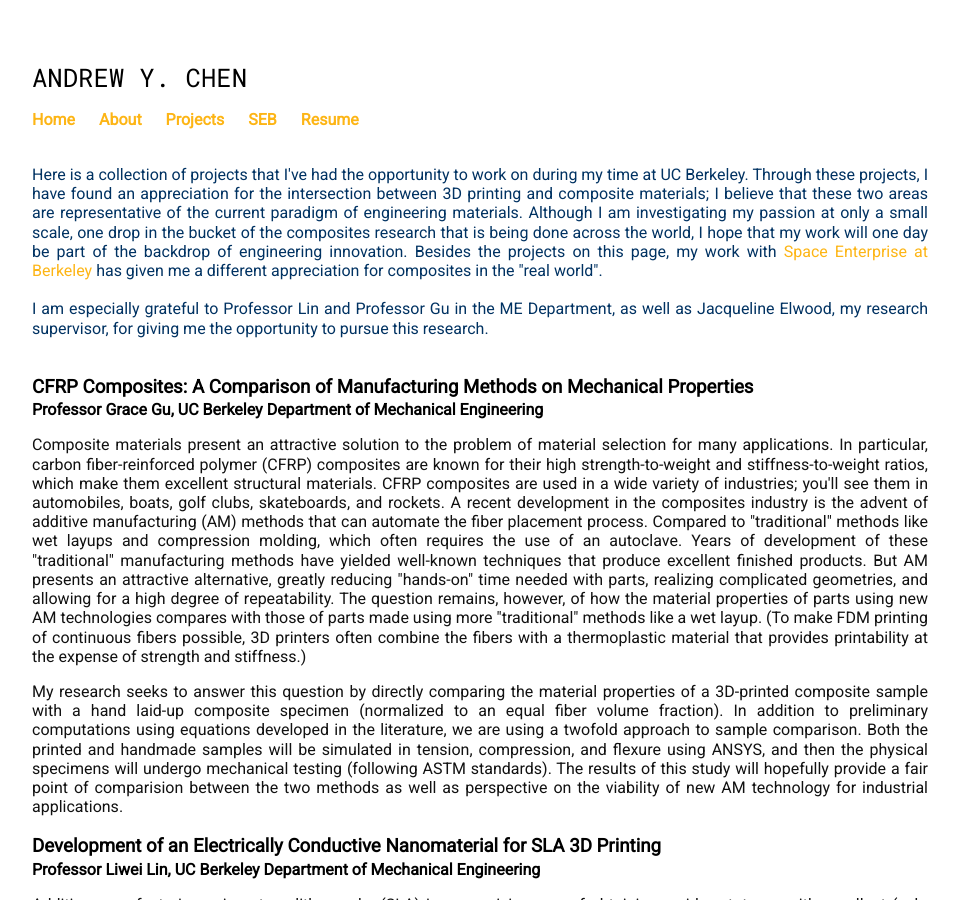
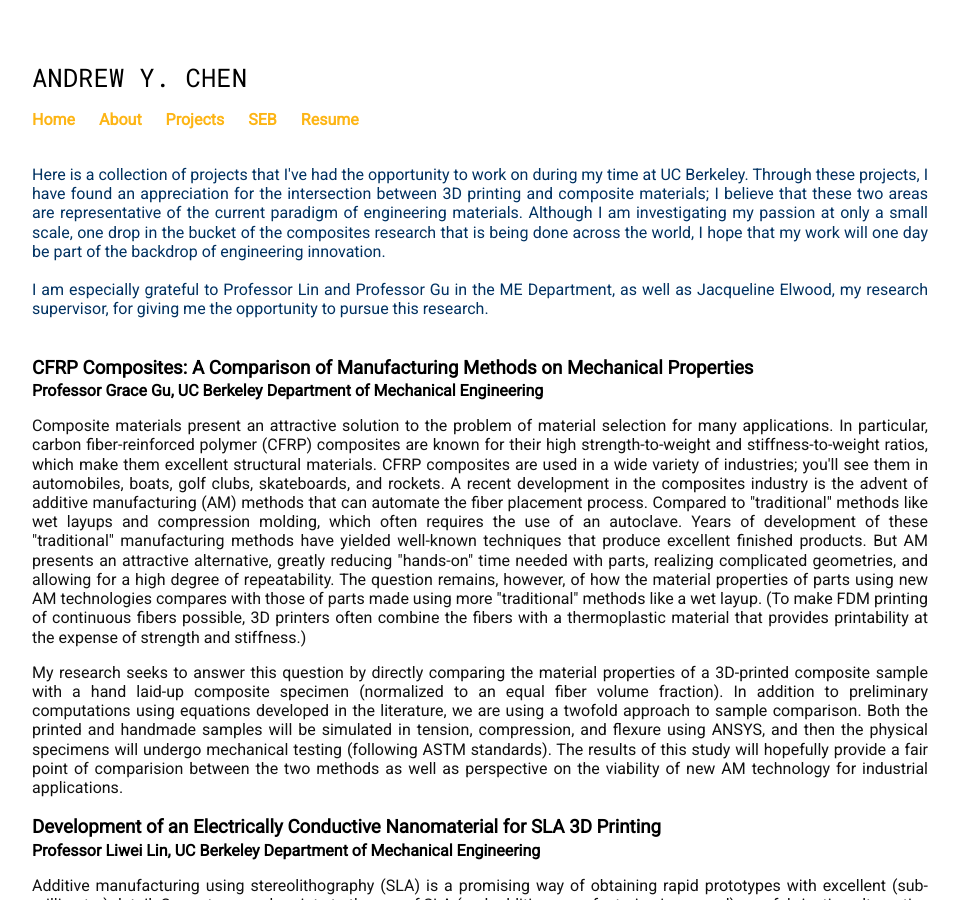
Before and after one commit to carbonheliumnitrogen/carbonheliumnitrogen.github.io, a Jekyll site: the page built from projects.html, in a window 1280 px wide and 900 px high. Shown: the whole window, without its empty margins (160-1120 px from the left). Built offline with Jekyll 4.4.1, drawn with Linux system fonts in a browser that asks for light colours.

Commit message:
Update projects.html

```diff
--- a/projects.html
+++ b/projects.html
@@ -35,7 +35,7 @@
 </style>
 </head>
 <div class="blurb">
-	<p id="headerone"> Here is a collection of projects that I've had the opportunity to work on during my time at UC Berkeley. Through these projects, I have found an appreciation for the intersection between 3D printing and composite materials; I believe that these two areas are representative of the current paradigm of engineering materials. Although I am investigating my passion at only a small scale, one drop in the bucket of the composites research that is being done across the world, I hope that my work will one day be part of the backdrop of engineering innovation. Besides the projects on this page, my work with <a href="/seb.html"> Space Enterprise at Berkeley </a> has given me a different appreciation for composites in the "real world". <br> <br> I am especially grateful to Professor Lin and Professor Gu in the ME Department, as well as Jacqueline Elwood, my research supervisor, for giving me the opportunity to pursue this research. <br> <br></p>
+	<p id="headerone"> Here is a collection of projects that I've had the opportunity to work on during my time at UC Berkeley. Through these projects, I have found an appreciation for the intersection between 3D printing and composite materials; I believe that these two areas are representative of the current paradigm of engineering materials. Although I am investigating my passion at only a small scale, one drop in the bucket of the composites research that is being done across the world, I hope that my work will one day be part of the backdrop of engineering innovation.  <br> <br> I am especially grateful to Professor Lin and Professor Gu in the ME Department, as well as Jacqueline Elwood, my research supervisor, for giving me the opportunity to pursue this research. <br> <br></p>
 
 	<h3>CFRP Composites: A Comparison of Manufacturing Methods on Mechanical Properties</h3>
 	<h4>Professor Grace Gu, UC Berkeley Department of Mechanical Engineering</h4>
```
